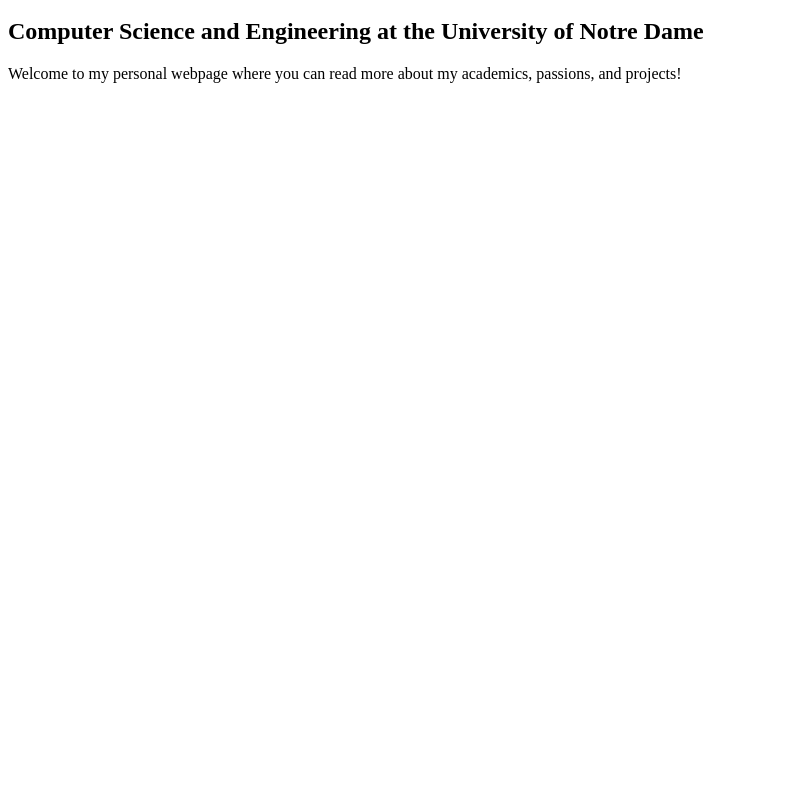
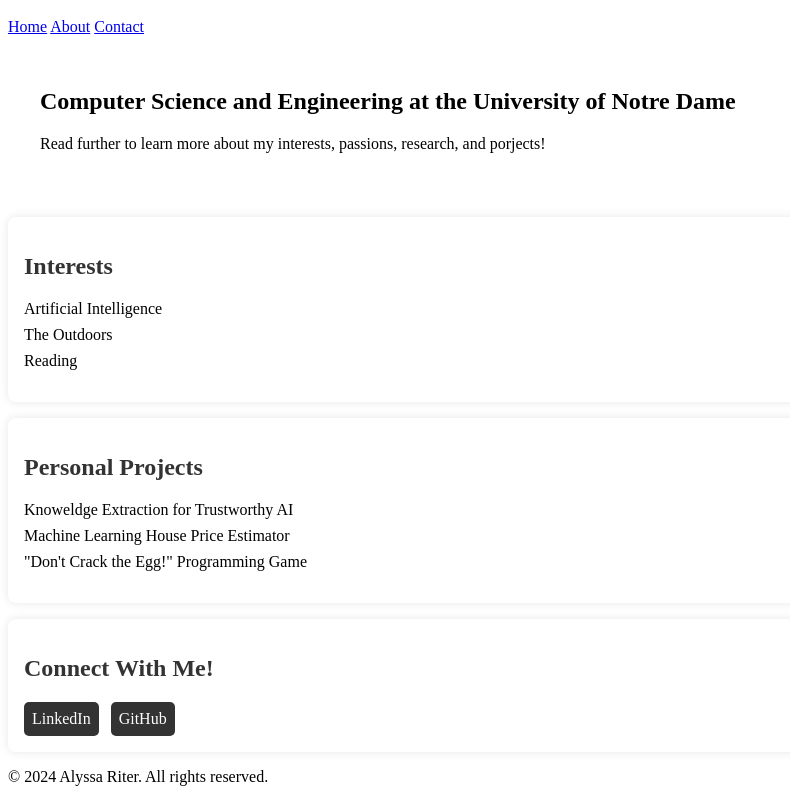
Before and after one commit to AlyssaRiter23/AlyssaRiter23.github.io, a plain HTML site: page index.html in a window 1280 px wide. Shown: the part 48-842 px from the top of the page, without its empty margins (0-790 px from the left). Before the commit the page ends 800 px from the top, so only its background shows below. Drawn offline with Linux system fonts and the light colour scheme.

Commit message:
New Website

```diff
--- a/index.html
+++ b/index.html
@@ -2,11 +2,94 @@
 <head>
     <meta charset="UTF-8">
     <meta name="viewport" content="width=device-width, initial-scale=1.0">
-    <title>Document</title>
+    <title>Alyssa Riter's Website</title>
+    <style>
+
+
+        section {
+            padding: 2em;
+        }
+
+
+        .interests, .projects, .social {
+            background-color: #fff;
+            margin: 1em 0;
+            padding: 1em;
+            border-radius: 8px;
+            box-shadow: 0 0 10px rgba(0, 0, 0, 0.1);
+        }
+
+        .interests h2, .projects h2, .social h2 {
+            color: #333;
+        }
+
+        .interests ul, .projects ul, .social ul {
+            list-style: none;
+            padding: 0;
+        }
+
+        .interests li, .projects li, .social li {
+            margin-bottom: 0.5em;
+        }
+
+        .social a {
+            display: inline-block;
+            background-color: #333;
+            color: #fff;
+            padding: 0.5em;
+            margin-right: 0.5em;
+            text-decoration: none;
+            border-radius: 5px;
+        }
+    </style>
 </head>
 <body>
-    <h1>Alyssa Riter</h1>
-    <h2>Computer Science and Engineering at the University of Notre Dame</h2>
-    <p>Welcome to my personal webpage where you can read more about my academics, passions, and projects!</p>
+
+    <header>
+        <h1>Alyssa Riter</h1>
+    </header>
+
+    <nav>
+        <a href="#">Home</a>
+        <a href="#">About</a>
+        <a href="#">Contact</a>
+    </nav>
+
+    <section>
+        <h2>Computer Science and Engineering at the University of Notre Dame</h2>
+        <p>Read further to learn more about my interests, passions, research, and porjects!</p>
+    </section>
+
+    <!-- New Section: Interests -->
+    <section class="interests">
+        <h2>Interests</h2>
+        <ul>
+            <li>Artificial Intelligence</li>
+            <li>The Outdoors</li>
+            <li>Reading</li>
+        </ul>
+    </section>
+
+    <!-- New Section: Personal Projects -->
+    <section class="projects">
+        <h2>Personal Projects</h2>
+        <ul>
+            <li>Knoweldge Extraction for Trustworthy AI</li>
+            <li>Machine Learning House Price Estimator</li>
+            <li>"Don't Crack the Egg!" Programming Game</li>
+        </ul>
+    </section>
+
+    <!-- New Section: Social Media Links -->
+    <section class="social">
+        <h2>Connect With Me!</h2>
+        <a href="#" target="_blank">LinkedIn</a>
+        <a href="#" target="_blank">GitHub</a>
+    </section>
+
+    <footer>
+        &copy; 2024 Alyssa Riter. All rights reserved.
+    </footer>
+
 </body>
 </html>
```
